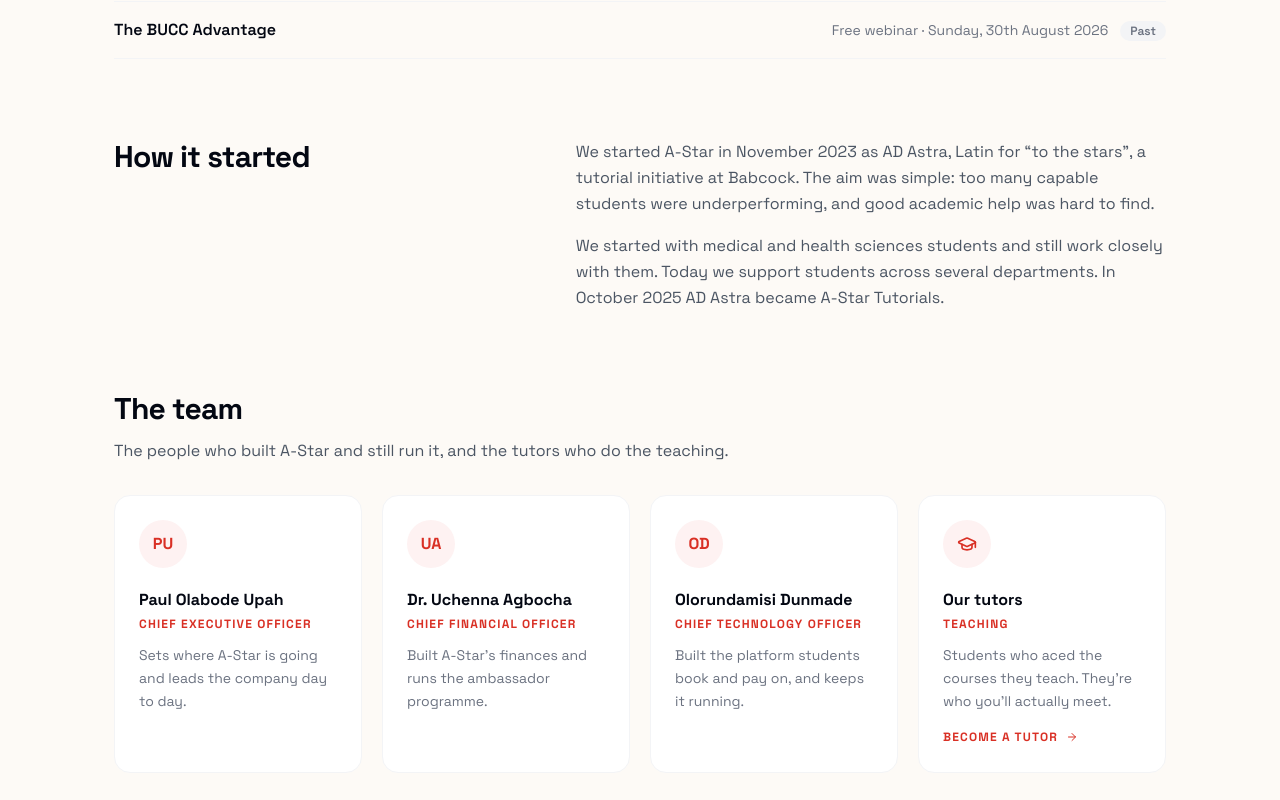
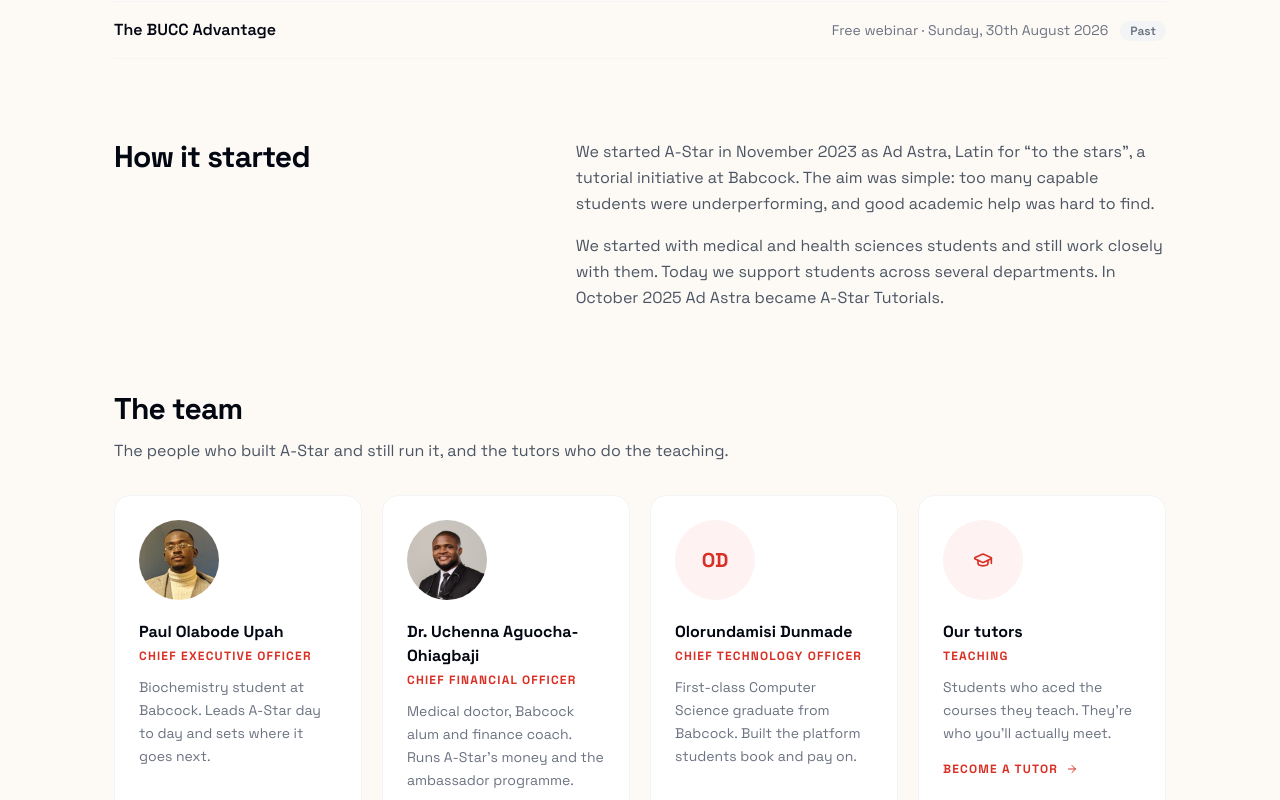
Before and after one commit to astartutorials/astutorials-v1, a Next.js app: page /about in a window 1280 px wide. Shown: the part 1640-2440 px from the top of the page. Built offline with nearby package versions, Linux system fonts and the light colour scheme; no server answers.

Commit message:
about: Ad Astra spelling, team photos, revised bios

```diff
--- a/app/about/page.tsx
+++ b/app/about/page.tsx
@@ -1,5 +1,6 @@
 import type { Metadata } from "next";
 import Link from "next/link";
+import Image from "next/image";
 import {
   Users,
   TrendingUp,
@@ -28,7 +29,7 @@ import ProgrammeRecord from "@/components/about/ProgrammeRecord";
 export const metadata: Metadata = {
   title: "About Us",
   description:
-    "A-Star Tutorials runs group and one-on-one tutorials at Babcock University, taught by students who aced the course. Started in 2023 as AD Astra.",
+    "A-Star Tutorials runs group and one-on-one tutorials at Babcock University, taught by students who aced the course. Started in 2023 as Ad Astra.",
   alternates: {
     canonical: "https://www.astartutorials.com/about",
   },
@@ -45,17 +46,20 @@ const team = [
   {
     name: "Paul Olabode Upah",
     role: "Chief Executive Officer",
-    does: "Sets where A-Star is going and leads the company day to day.",
+    photo: "/tfa/panellists/upah.jpg",
+    does: "Biochemistry student at Babcock. Leads A-Star day to day and sets where it goes next.",
   },
   {
-    name: "Dr. Uchenna Agbocha",
+    name: "Dr. Uchenna Aguocha-Ohiagbaji",
     role: "Chief Financial Officer",
-    does: "Built A-Star's finances and runs the ambassador programme.",
+    photo: "/tfa/panellists/aguocha.jpg",
+    does: "Medical doctor, Babcock alum and finance coach. Runs A-Star's money and the ambassador programme.",
   },
   {
     name: "Olorundamisi Dunmade",
     role: "Chief Technology Officer",
-    does: "Built the platform students book and pay on, and keeps it running.",
+    photo: null as string | null,
+    does: "First-class Computer Science graduate from Babcock. Built the platform students book and pay on.",
   },
 ];
 
@@ -162,13 +166,13 @@ export default function AboutPage() {
         <h2 className="text-2xl md:text-3xl font-bold tracking-tight text-fg-strong">How it started</h2>
         <div className="space-y-4 text-fg-muted leading-relaxed">
           <p>
-            We started A-Star in November 2023 as AD Astra, Latin for &ldquo;to the stars&rdquo;, a
+            We started A-Star in November 2023 as Ad Astra, Latin for &ldquo;to the stars&rdquo;, a
             tutorial initiative at Babcock. The aim was simple: too many capable students were
             underperforming, and good academic help was hard to find.
           </p>
           <p>
             We started with medical and health sciences students and still work closely with them.
-            Today we support students across several departments. In October 2025 AD Astra became
+            Today we support students across several departments. In October 2025 Ad Astra became
             A-Star Tutorials.
           </p>
         </div>
@@ -181,11 +185,21 @@ export default function AboutPage() {
           The people who built A-Star and still run it, and the tutors who do the teaching.
         </p>
         <div className="mt-8 grid grid-cols-1 sm:grid-cols-2 lg:grid-cols-4 gap-5">
-          {team.map(({ name, role, does }) => (
+          {team.map(({ name, role, photo, does }) => (
             <div key={name} className="p-6 rounded-2xl bg-surface-raised border border-line-subtle">
-              <div className="w-12 h-12 rounded-full bg-brand-soft flex items-center justify-center mb-5 font-bold text-brand-ink">
-                {initials(name)}
-              </div>
+              {photo ? (
+                <Image
+                  src={photo}
+                  alt={name}
+                  width={160}
+                  height={160}
+                  className="w-20 h-20 rounded-full object-cover mb-5"
+                />
+              ) : (
+                <div className="w-20 h-20 rounded-full bg-brand-soft flex items-center justify-center mb-5 text-xl font-bold text-brand-ink">
+                  {initials(name)}
+                </div>
+              )}
               <h3 className="font-bold text-fg-strong">{name}</h3>
               <p className="text-xs font-bold tracking-widest uppercase text-brand-ink mt-1">{role}</p>
               <p className="text-sm text-fg-subtle leading-relaxed mt-3">{does}</p>
@@ -195,7 +209,7 @@ export default function AboutPage() {
             href="/apply"
             className="group p-6 rounded-2xl bg-surface-raised border border-line-subtle hover:-translate-y-1 hover:shadow-lg transition-all duration-300"
           >
-            <div className="w-12 h-12 rounded-full bg-brand-soft flex items-center justify-center mb-5">
+            <div className="w-20 h-20 rounded-full bg-brand-soft flex items-center justify-center mb-5">
               <GraduationCap className="w-5 h-5 text-brand-ink" />
             </div>
             <h3 className="font-bold text-fg-strong">Our tutors</h3>
```
